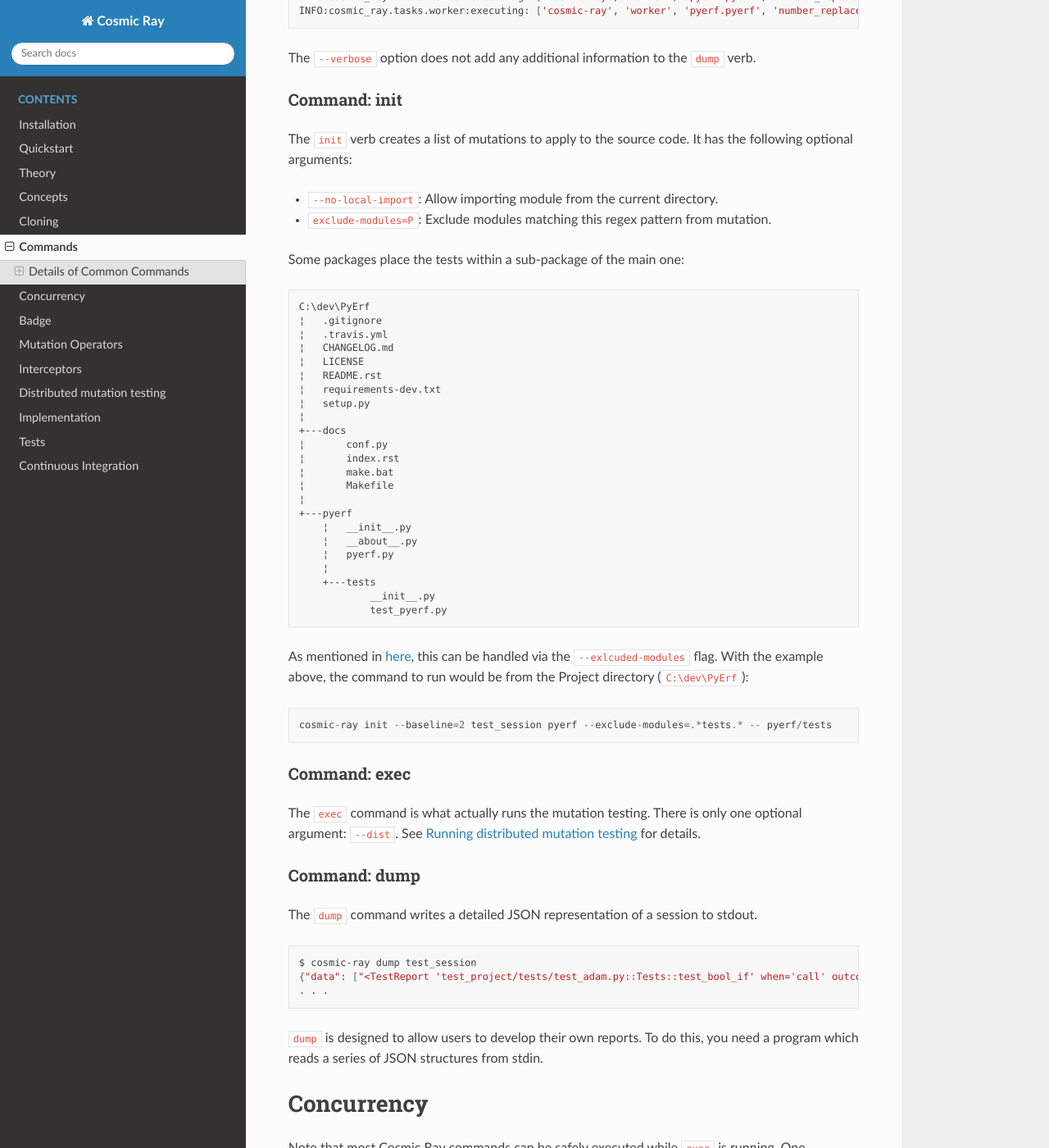
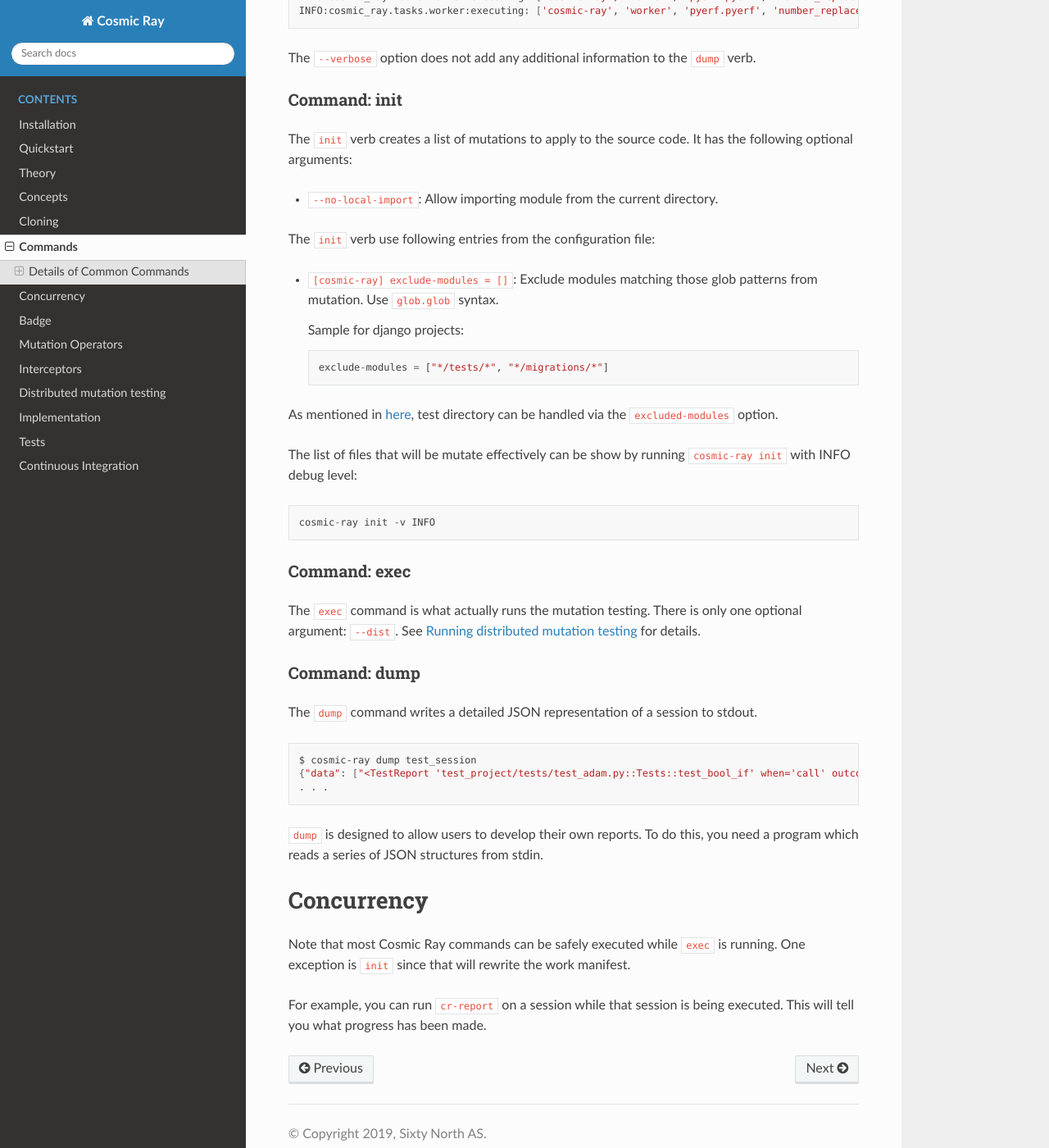
Before and after one commit to sixty-north/cosmic-ray, a Sphinx documentation site: the page built from docs/source/commands.rst, in a window 1280 px wide and 1400 px high, scrolled down 1387 px. Shown: the whole window at 82% size. Built offline with Sphinx 7.4.7 and the Read the Docs theme 2.0.0, drawn with Linux system fonts in a browser that asks for light colours.

Commit message:
Exclude modules (#457)
* Implementing exclude-modules

* doc

* excluded_modules is now optionnal for find_modules.\nAdding tests

* Split find_modules with excluded_modules to find_modules + filter_paths

* Import corrections

* Use path_utils pytest features

* Revert is_dir() test

```diff
--- a/docs/source/commands.rst
+++ b/docs/source/commands.rst
@@ -76,46 +76,29 @@ code. It has the following optional arguments:
 
 -  ``--no-local-import``: Allow importing module from the current
    directory.
--  ``exclude-modules=P``: Exclude modules matching this regex pattern
-   from mutation.
 
-Some packages place the tests within a sub-package of the main one:
+The ``init`` verb use following entries from the configuration file:
+
+- ``[cosmic-ray] exclude-modules = []``: Exclude modules matching those glob
+  patterns from mutation. Use ``glob.glob`` syntax.
+
+  Sample for django projects:
+
+  ::
+
+   exclude-modules = ["*/tests/*", "*/migrations/*"]
+
+
+As mentioned in
+`here <#An-important-note-on-separating-tests-and-production-code>`__,
+test directory can be handled via the ``excluded-modules`` option.
+
+The list of files that will be mutate effectively can be show by running
+``cosmic-ray init`` with INFO debug level:
 
 ::
 
-    C:\dev\PyErf
-    ¦   .gitignore
-    ¦   .travis.yml
-    ¦   CHANGELOG.md
-    ¦   LICENSE
-    ¦   README.rst
-    ¦   requirements-dev.txt
-    ¦   setup.py
-    ¦
-    +---docs
-    ¦       conf.py
-    ¦       index.rst
-    ¦       make.bat
-    ¦       Makefile
-    ¦
-    +---pyerf
-        ¦   __init__.py
-        ¦   __about__.py
-        ¦   pyerf.py
-        ¦
-        +---tests
-                __init__.py
-                test_pyerf.py
-
-As mentioned in
-`here <#An-important-note-on-separating-tests-and-production-code>`__,
-this can be handled via the ``--exlcuded-modules`` flag. With the
-example above, the command to run would be from the Project directory
-(``C:\dev\PyErf``):
-
-::
-
-    cosmic-ray init --baseline=2 test_session pyerf --exclude-modules=.*tests.* -- pyerf/tests
+ cosmic-ray init -v INFO
 
 Command: exec
 ~~~~~~~~~~~~~
```
Also changed, not shown: 3 other files.
